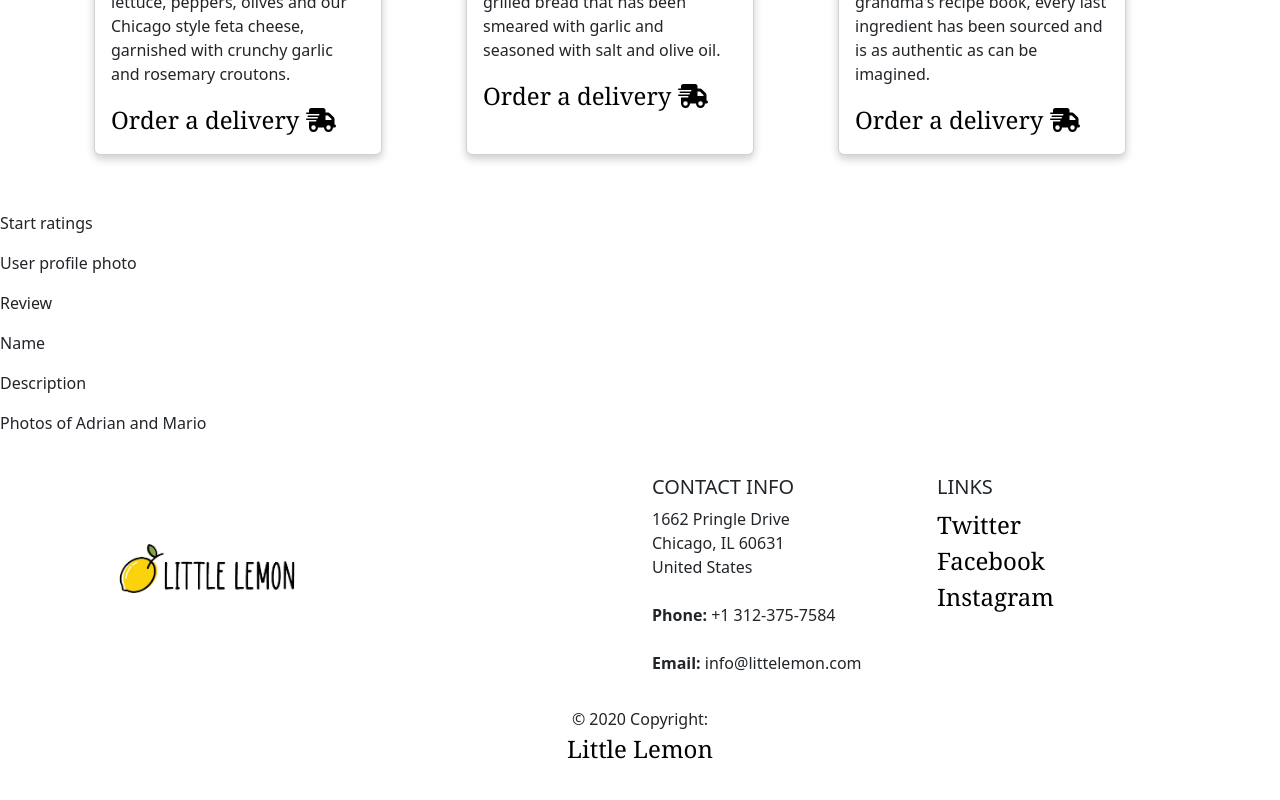
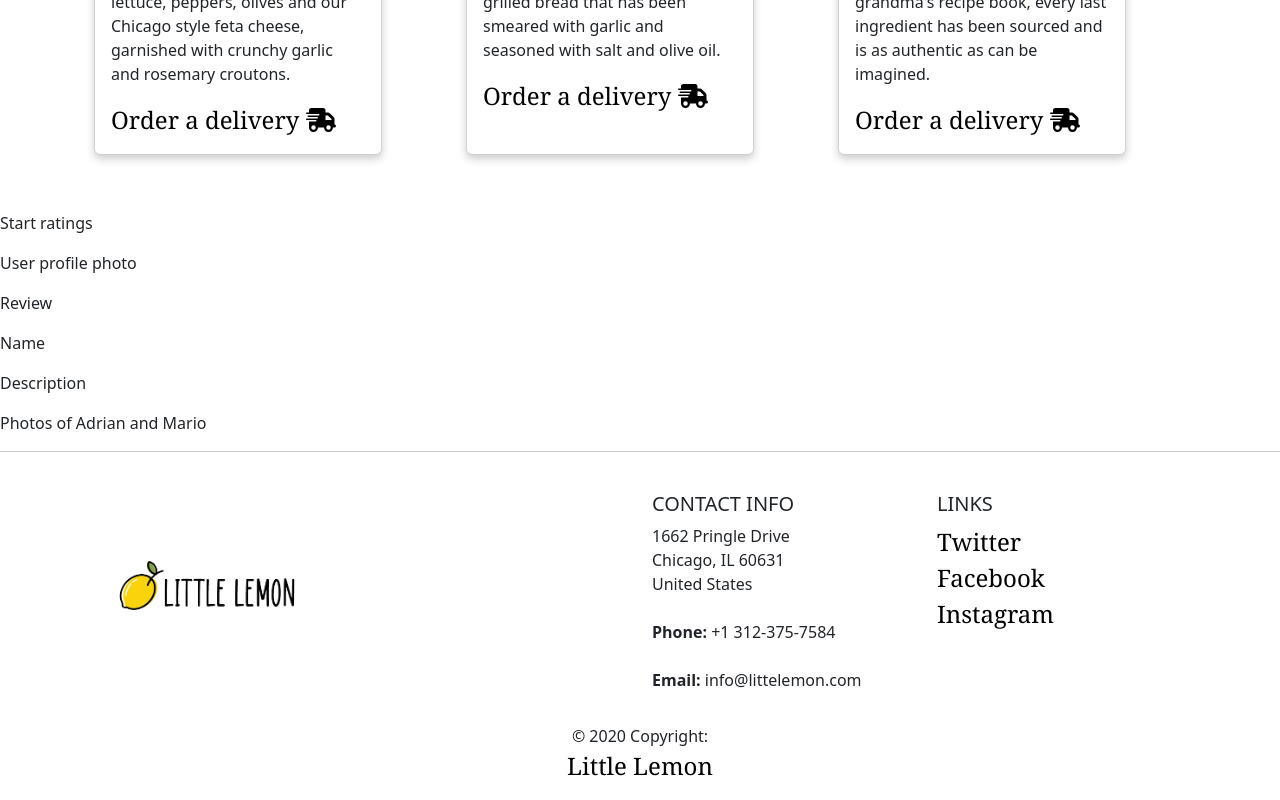
Before and after one commit to skabaza46/little-lemon-app, a React (Create React App) app: page / in a window 1280 px wide. Shown: the part 1067-1867 px from the top of the page. Built offline with nearby package versions, Linux system fonts and the light colour scheme.

Commit message:
updated how footer is presented.

```diff
--- a/src/Components/Layout.js
+++ b/src/Components/Layout.js
@@ -4,6 +4,7 @@ import Navigation from './Navigation';
 
 import classes from './Layout.module.css';
 import Hero from './Hero';
+import Footer from './Footer';
 
 const Layout = (props) => {
 
@@ -12,6 +13,8 @@ return (
     <Navigation />
     <Hero />
     <main className={classes.main}> {props.children}</main>
+    <hr/>
+    <Footer />
   </Fragment>
 )
 };
--- a/src/Components/Main.js
+++ b/src/Components/Main.js
@@ -10,13 +10,10 @@ const Main = (props) => {
     return (
         <Fragment>
             <main>
-
                 <Heighlights />
                 <Testimonials />
                 <About />
-
             </main>
-            <Footer />
         </Fragment>
     )
 };
```
